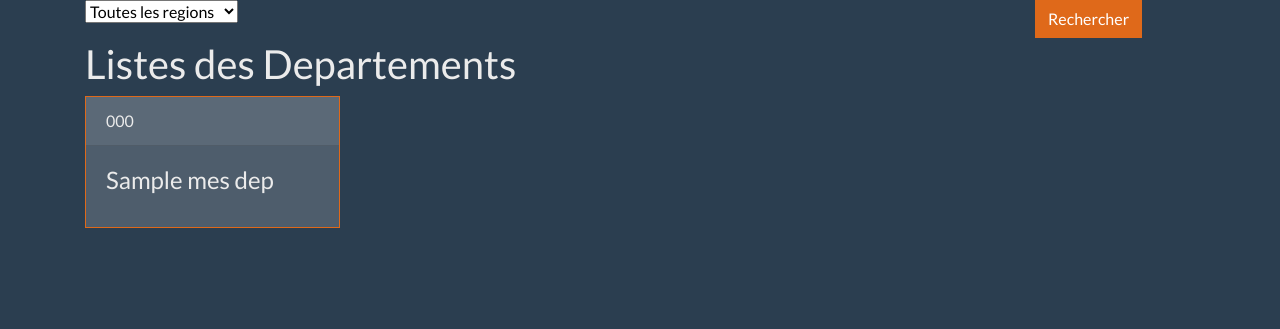
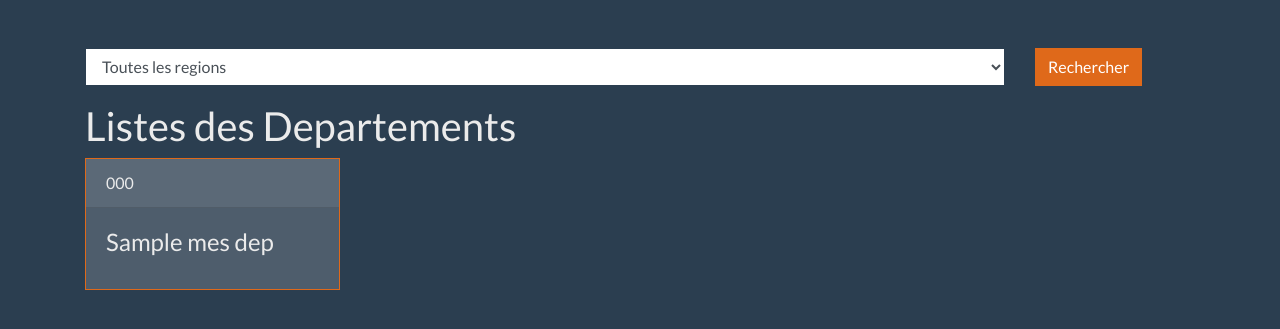
Before and after one commit to jeandev84/apiSymfony, a Symfony app: template api/templates/api/listDepsParRegion.html.twig in a window 1280 px wide. Shown: the top 329 px of the page. Run offline with Twig, Linux system fonts and the light colour scheme; the template is opened without the code that fills it: most values are stand-ins (such as "Sample title", 1, 10 or a date in 2020); some libraries are stand-ins or nearby versions.

Commit message:
Adaptation de la vue pour les departements par region

```diff
--- a/api/src/Controller/ApiController.php
+++ b/api/src/Controller/ApiController.php
@@ -56,16 +56,16 @@ class ApiController extends AbstractController
         } else {
 
             // on fait la recherche qui correspond a la recheche de departement dont selectionne
-            $mesDepsJson = file_get_contents('https://geo.api.gouv.fr/regions/'. $codeRegion .'departements');
+            $mesDepsJson = file_get_contents('https://geo.api.gouv.fr/regions/'. $codeRegion .'/departements');
         }
 
         // decodage du format json en tableau
         // on precise qu'on passe au decode() un format de type json
-        $mesDepsTab = $serializer->decode($mesDepsJson, 'json');
+        $mesDepsArray = $serializer->decode($mesDepsJson, 'json');
 
         return $this->render('api/listDepsParRegion.html.twig', [
             'mesRegions' => $mesRegionsArray,
-            'mesDeps' => $mesDepsTab
+            'mesDeps' => $mesDepsArray
         ]);
     }
 
--- a/api/src/Entity/Region.php
+++ b/api/src/Entity/Region.php
@@ -29,7 +29,7 @@ class Region
 
     public function getCode(): ?string
     {
-        return "№ " . $this->code;
+        return $this->code;
     }
 
     public function setCode(string $code): self
--- a/api/templates/api/listDepsParRegion.html.twig
+++ b/api/templates/api/listDepsParRegion.html.twig
@@ -3,15 +3,15 @@
 {% block title %}Liste des departements par regions{% endblock %}
 
 {% block body %}
-<div class="container">
+<div class="container mt-5">
     <form action="" method="GET">
         <div class="row">
             <div class="col-md-10">
               <div class="form-group">
-                  <select name="region" id="region">
+                  <select name="region" id="region" class="form-control">
                       <option value="Toutes">Toutes les regions</option>
                       {% for maRegion in  mesRegions %}
-                          <option value="{{ maRegion.code }}">{{ maRegion.nom }}</option>
+                          <option value="{{ maRegion.code }}" {% if app.request.query.get("region") == maRegion.code %}selected{% endif %}>{{ maRegion.nom }}</option>
                       {% endfor %}
                   </select>
               </div>
```
